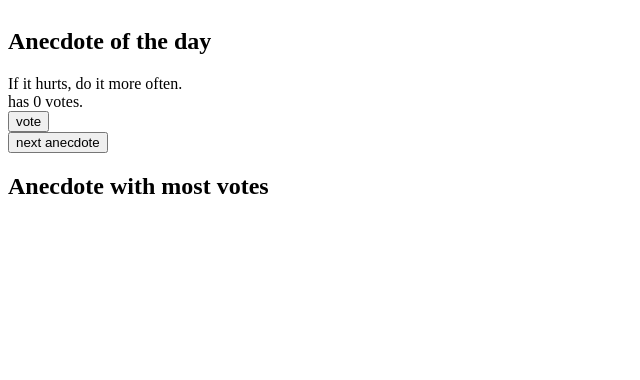
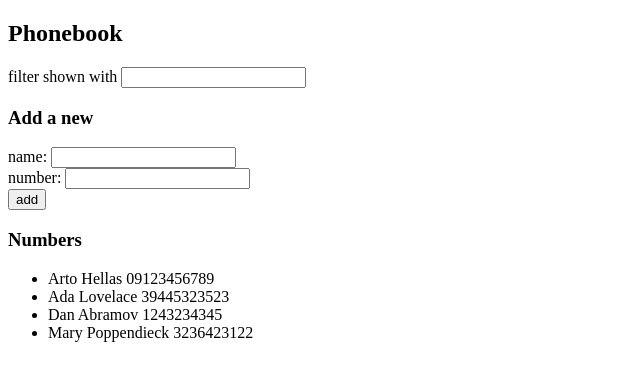
Before and after one commit to heyjudemaldicas/fso-test, a React (Create React App) app: page / in a window 1280 px wide. Shown: the top 380 px of the page, without its empty margins (0-640 px from the left). Built offline with nearby package versions, Linux system fonts and the light colour scheme.

Commit message:
Exercise 2.6-2.10 Handling forms

```diff
--- a/src/App.js
+++ b/src/App.js
@@ -1,236 +1,67 @@
 import { useState } from 'react';
 import './App.css';
+import PersonForm from './components/PersonForm';
+import Persons from './components/Persons';
+import Filter from './components/Filter';
 
-const Header = (props) => {
-  return (
-    <>
-      <h1>{props.course}</h1>
-    </>
-  )
-}
+const App = () => {
+  const [persons, setPersons] = useState([
+    { name: 'Arto Hellas', id: 1, number: '09123456789' },
+    { name: 'Ada Lovelace', number: '39445323523', id: 2 },
+    { name: 'Dan Abramov', number: '1243234345', id: 3 },
+    { name: 'Mary Poppendieck', number: '3236423122', id: 4 }
+  ]);
+  const [newName, setNewName] = useState('');
+  const [number, setNumber] = useState('');
+  const [searchTerm, setSearchTerm] = useState('');
 
-const Content = (props) => {
-  return (
-    <>
-      <Part part={props.parts[0].name} exercises={props.parts[0].exercises} />
-      <Part part={props.parts[1].name} exercises={props.parts[1].exercises} />
-      <Part part={props.parts[2].name} exercises={props.parts[2].exercises} />
-    </>
-  )
-}
+  const handleSubmit = (event) => {
+    event.preventDefault();
+    if (newName.trim() === '' || number.trim() === '') return;
 
-const Part = (props) => {
-  return (
-    <p>
-      {props.part} {props.exercises}
-    </p>
-  )
-}
+    let match = persons.find(person => person.name.toLowerCase() === newName.toLowerCase());
+    if (match) {
+      alert(`${newName} is already added to the phonebook!`);
+      setNewName('');
+    }
+    else {
+      let newPerson = {
+        id: persons.length + 1,
+        name: newName,
+        number: number
+      };
+      let list = [...persons]
+      setPersons(list.concat(newPerson));
+      setNewName('');
+      setNumber('');
+    }
+  };
 
-const Total = (props) => {
-  return (
-    <>
-      <p>Number of exercises {props.parts[0].exercises + props.parts[1].exercises  + props.parts[2].exercises }</p>
-    </>
-  )
-}
-
-const Button = (props) => {
-  return (
-    <button onClick={props.handleClick}>
-      {props.text}
-    </button>
-  )
-}
-
-const StatisticLine  = (props) => {
-  return (
-    <>
-      <tr>
-        <td>{props.text}</td>
-        <td>{props.text !== "positive" ? props.value : props.value + '%'}</td>
-      </tr>
-    </>
-  )
-}
-
-const Statistics = (props) => {
-  return (
-    <>
-      <h2>statistics</h2>
-      {
-        props.all == 0 && <p>No feedback given.</p>
-      }
-      {
-        props.all > 0 &&
-        <table>
-          <StatisticLine text="good" value={props.good} />
-          <StatisticLine text="neutral" value={props.neutral} />
-          <StatisticLine text="bad" value={props.bad} />
-          <StatisticLine text="all" value={props.all} />
-          <StatisticLine text="average" value={props.average} />
-          <StatisticLine text="positive" value={props.positive} />
-        </table>
-      }
-    </>
-  )
-}
-
-const Anecdotes = (props) => {
-  return (
-    <div className="anecdotes">
-      <h2>Anecdote of the day</h2>
-      <div>
-        {props.anecdotes[props.selected]}
-      </div>
-      <span>has {props.votes[props.selected]} votes.</span>
-      <Button text="vote" handleClick={props.handleVote} />
-      <Button text="next anecdote" handleClick={props.handleNext} />
-      <h2>Anecdote with most votes</h2>
-      {
-        props.mostVoted !== null &&
-        <div>
-          <div>{props.anecdotes[props.mostVoted]}</div>
-          <span>has {props.votes[props.mostVoted]} votes.</span>
-        </div>
-      }
-    </div>
-  )
-}
-
-// Exercise 1.12-1-1.14
-const App = () => {
-  const anecdotes = [
-    'If it hurts, do it more often.',
-    'Adding manpower to a late software project makes it later!',
-    'The first 90 percent of the code accounts for the first 10 percent of the development time...The remaining 10 percent of the code accounts for the other 90 percent of the development time.',
-    'Any fool can write code that a computer can understand. Good programmers write code that humans can understand.',
-    'Premature optimization is the root of all evil.',
-    'Debugging is twice as hard as writing the code in the first place. Therefore, if you write the code as cleverly as possible, you are, by definition, not smart enough to debug it.',
-    'Programming without an extremely heavy use of console.log is same as if a doctor would refuse to use x-rays or blood tests when diagnosing patients.',
-    'The only way to go fast, is to go well.'
-  ]
-  const [votes, setVotes] = useState([0, 0, 0, 0, 0, 0, 0, 0]);
-  const [selected, setSelected] = useState(0);
-  const [mostVoted, setMostVoted] = useState(null);
-
-  const next = () => {
-    let rand = getRandom();
-    setSelected(rand);
-  }
-  const onVote = () => {
-    const copy = [...votes];
-    copy[selected] += 1;
-    setVotes(copy);
-
-    let index = mostVoted;
-    let count = 0;
-    for (let i = 0; i < copy.length; i++) {
-      if (copy[i] > count) {
-        count = copy[i];
-        index = i;
-      }
-    }
-    setMostVoted(index);
+  const handleSearch = (event) => {
+    let term = event.target.value;
+    setSearchTerm(term);
   }
 
-  const getRandom = () => {
-    return Math.floor(Math.random() * anecdotes.length);
-  };
+  const filtered = persons.filter(person => person.name.toLowerCase().includes(searchTerm.toLowerCase()));
+
+  const handleAddName = (event) => {
+    setNewName(event.target.value);
+  }
+
+  const handleNewNumber = (event) => {
+    setNumber(event.target.value);
+  }
 
   return (
-    <>
-      <Anecdotes anecdotes={anecdotes} votes={votes} selected={selected} mostVoted={mostVoted} handleVote={onVote} handleNext={next}/>
-    </>
+    <div>
+      <h2>Phonebook</h2>
+      <Filter searchTerm={searchTerm} handleSearch={handleSearch} />
+      <h3>Add a new</h3>
+      <PersonForm newName={newName} handleAddName={handleAddName} number={number} handleNewNumber={handleNewNumber} handleSubmit={handleSubmit} />
+      <h3>Numbers</h3>
+      <Persons filtered={filtered} />
+    </div>
   );
 }
 
-// // Exercise 1.6-1-1.11
-// const App = () => {
-//   // save clicks of each button to its own state
-//   const [good, setGood] = useState(0)
-//   const [neutral, setNeutral] = useState(0)
-//   const [bad, setBad] = useState(0)
-//   const [all, setAll] = useState(0)
-//   const [average, setAverage] = useState(0)
-//   const [positive, setPositive] = useState(0)
-
-//   const handleGoodClick = () => {
-//     setGood(good + 1);
-//     let newGood = good + 1;
-//     let total = getTotal(newGood, neutral, bad);
-//     let ave = getAverage(newGood, neutral, bad, total);
-//     setAll(total);
-//     setAverage(ave);
-//     setPositive(newGood/total * 100);
-//   };
-
-//   const handleNeutralClick = () => {
-//     setNeutral(neutral + 1);
-//     let newNeutral = neutral + 1;
-//     let total = getTotal(good, newNeutral, bad);
-//     let ave = getAverage(good, newNeutral, bad, total);
-//     setAll(total);
-//     setAverage(ave);
-//     setPositive(good/total * 100);
-//   };
-
-//   const handleBadClick = () => {
-//     setBad(bad + 1);
-//     let newBad = bad + 1;
-//     let total = getTotal(good, neutral, newBad);
-//     let ave = getAverage(good, neutral, newBad, total);
-//     setAll(total);
-//     setAverage(ave);
-//     setPositive(good/total * 100);
-//   };
-
-//   const getTotal = (good, neutral, bad) => {
-//     return good + neutral + bad;
-//   }
-
-//   const getAverage = (good, neutral, bad, total) => {
-//     return ((good + (neutral * 0) + (bad * -1)) / total);
-//   }
-
-//   return (
-//     <div>
-//       <h2>give feedback</h2>
-//       <Button handleClick={handleGoodClick} text="good"/>
-//       <Button handleClick={handleNeutralClick} text="neutral"/>
-//       <Button handleClick={handleBadClick} text="bad"/>
-//       <Statistics good={good} neutral={neutral} bad={bad} all={all} average={average} positive={positive} />
-//     </div>
-//   );
-// }
-
-// // Exercise 1.1-1-5
-// const App = () => {
-//   const course = {
-//     name: 'Half Stack application development',
-//     parts: [
-//       {
-//         name: 'Fundamentals of React',
-//         exercises: 10
-//       },
-//       {
-//         name: 'Using props to pass data',
-//         exercises: 7
-//       },
-//       {
-//         name: 'State of a component',
-//         exercises: 14
-//       }
-//     ]
-//   };
-
-//   return (
-//     <div>
-//       <Header course={course.name} />
-//       <Content parts={course.parts} />
-//       <Total parts={course.parts} />
-//     </div>
-//   )
-// }
-
 export default App;
--- /dev/null
+++ b/src/components/Filter.jsx
@@ -0,0 +1,9 @@
+const Filter = (props) => {
+    return (
+        <div>
+        filter shown with <input value={props.searchTerm} onChange={props.handleSearch}/>
+      </div>
+    );
+};
+
+export default Filter;
--- /dev/null
+++ b/src/components/PersonForm.jsx
@@ -0,0 +1,15 @@
+const PersonForm = (props) => {
+    return (
+    <form onSubmit={props.handleSubmit}>
+        <div>
+          name: <input value={props.newName} onChange={props.handleAddName} />
+        </div>
+        <div>number: <input type="tel" pattern="[0-9]{11}" value={props.number} onChange={props.handleNewNumber} /></div>
+        <div>
+          <button type="submit">add</button>
+        </div>
+      </form>
+    );
+};
+
+export default PersonForm;
--- /dev/null
+++ b/src/components/Persons.jsx
@@ -0,0 +1,13 @@
+const Persons= (props) => {
+    return (
+    <ul>
+        {
+          props.filtered.map(item => {
+            return <li key={item.id}>{item.name} {item.number}</li>
+          })
+        }
+      </ul>
+    );
+};
+
+export default Persons;
```
